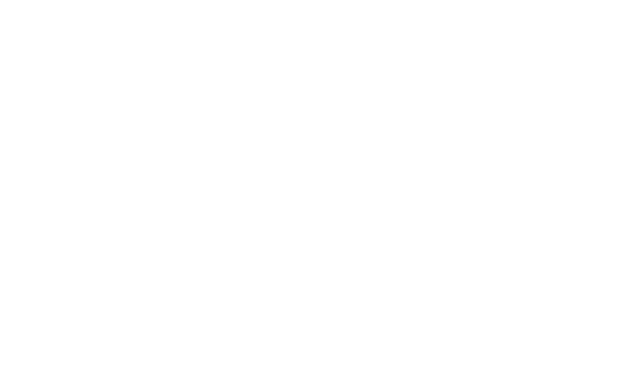
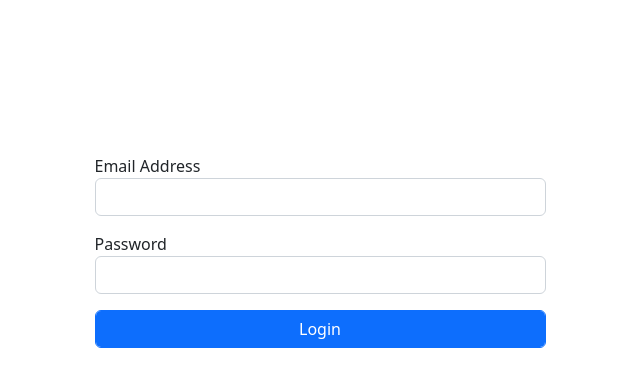
Before and after one commit to UitsHabib/demeed-frontend, a React (Create React App) app: page /admin/login in a window 1280 px wide. Before the commit this address had no page. Shown: the top 386 px of the page, without its empty margins (320-960 px from the left). Built offline with nearby package versions, Linux system fonts and the light colour scheme.

Commit message:
Refactor The Project Structure

```diff
--- a/src/App.js
+++ /dev/null
@@ -1,17 +0,0 @@
-import React, { Component } from "react";
-import AdminLogin from "./components/AdminLoginComponent";
-import {BrowserRouter, Routes, Route, Redirect  } from 'react-router-dom';
-
-function App() {
-    return (
-      <div>
-        <BrowserRouter>
-         <Routes>
-            <Route exact path="/login" element={<AdminLogin />} />
-         </Routes>
-        </BrowserRouter>
-      </div>
-    );
-}
-
-export default App;
--- a/src/components/AdminLoginComponent.js
+++ /dev/null
@@ -1,32 +0,0 @@
-import React from 'react'
-
-function AdminLogin() {
-  return (
-    <div className='container ' style={{marginTop: "12%"}} >
-        <div class="row mb-3">
-            <div class="col-sm-5 m-auto">
-                <h3> Admin login </h3>
-            </div>
-        </div>
-        <form>
-            <div class="row mb-3">
-                <div class="col-sm-5 m-auto">
-                    <input type="email" class="form-control" id="email"  placeholder='Enter your email address' />
-                </div>
-            </div>
-            <div class="row mb-3">
-                <div class="col-sm-5 m-auto">
-                    <input type="password" class="form-control" id="password" placeholder='Enter your password'/>
-                </div>
-            </div>
-            <div class="row mb-3">
-                <div class="col-sm-5 m-auto">
-                    <button type="submit" class="form-control btn btn-primary" id="signinA">Sign in</button>
-                </div>
-            </div>
-        </form>
-    </div>
-  )
-}
-
-export default AdminLogin;
--- a/src/index.js
+++ b/src/index.js
@@ -1,9 +1,16 @@
 import React from 'react';
 import ReactDOM from 'react-dom/client';
-import App from './App';
+import { BrowserRouter } from 'react-router-dom';
+
+import App from './modules/core';
+
 import('bootstrap/dist/css/bootstrap.min.css');
+
+
 
 const root = ReactDOM.createRoot(document.getElementById('root'));
 root.render(
-    <App />
+    <BrowserRouter>
+        <App />
+    </BrowserRouter>
 );
--- /dev/null
+++ b/src/modules/admin/admin.routes.js
@@ -0,0 +1,13 @@
+import { Routes, Route, useLocation } from 'react-router-dom';
+import Login from './components/login.component';
+
+function AdminRoutes() {
+    const { pathname } = useLocation();
+    return (
+        <Routes>
+            <Route exact path={pathname} element={<Login />} />
+        </Routes>
+    );
+}
+
+export default AdminRoutes;
--- /dev/null
+++ b/src/modules/admin/components/login.component.js
@@ -0,0 +1,30 @@
+import React from 'react'
+
+function Login() {
+  return (
+    <div className='container ' style={{marginTop: "12%"}} >
+
+        <form>
+            <div class="row mb-3">
+                <div class="col-sm-5 m-auto">
+                    <label>Email Address</label>
+                    <input type="email" class="form-control" id="email"  />
+                </div>
+            </div>
+            <div class="row mb-3">
+                <div class="col-sm-5 m-auto">
+                    <label>Password</label>
+                    <input type="password" class="form-control" id="password" />
+                </div>
+            </div>
+            <div class="row mb-3">
+                <div class="col-sm-5 m-auto">
+                    <button type="submit" class="form-control btn btn-primary" id="signinA">Login</button>
+                </div>
+            </div>
+        </form>
+    </div>
+  )
+}
+
+export default Login;
--- /dev/null
+++ b/src/modules/admin/index.js
@@ -0,0 +1,9 @@
+import React from "react";
+import AdminRoutes from "./admin.routes";
+import Login from "./components/login.component";
+
+export function AdminClientRoutes(props) {
+    return <AdminRoutes path={props.path} />;
+}
+
+export { Login };
--- /dev/null
+++ b/src/modules/core/app.component.js
@@ -0,0 +1,15 @@
+import React from "react";
+import { Routes, Route  } from 'react-router-dom';
+import { Login } from "../admin";
+
+function App() {
+    return (
+      <div>
+         <Routes>
+            <Route path="/admin/login" element={<Login />} />
+         </Routes>
+      </div>
+    );
+}
+
+export default App;
--- /dev/null
+++ b/src/modules/core/index.js
@@ -0,0 +1,3 @@
+import App from "./app.component";
+
+export default App;
```
Also changed, not shown: src/modules/admin/admin.schema.js (added).
